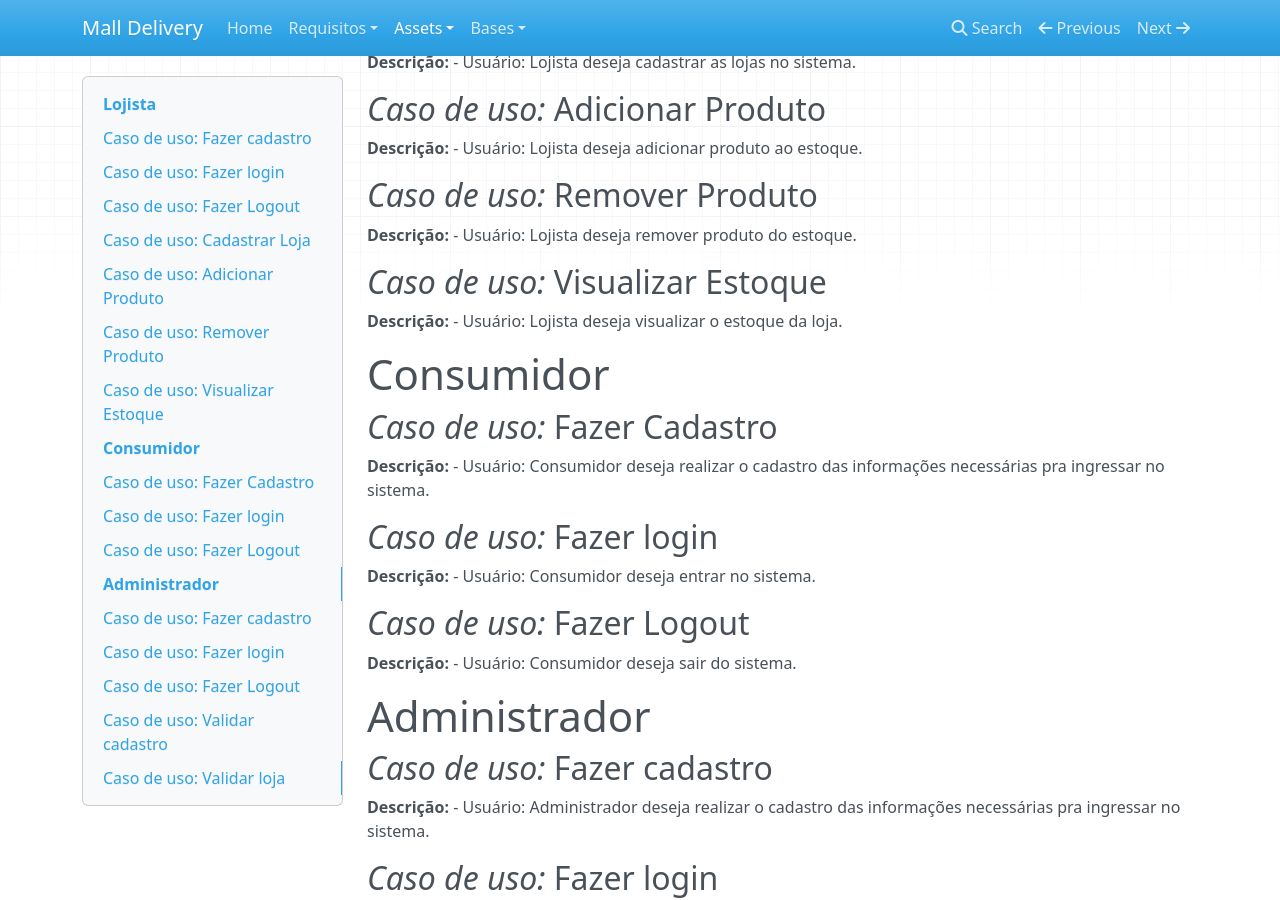
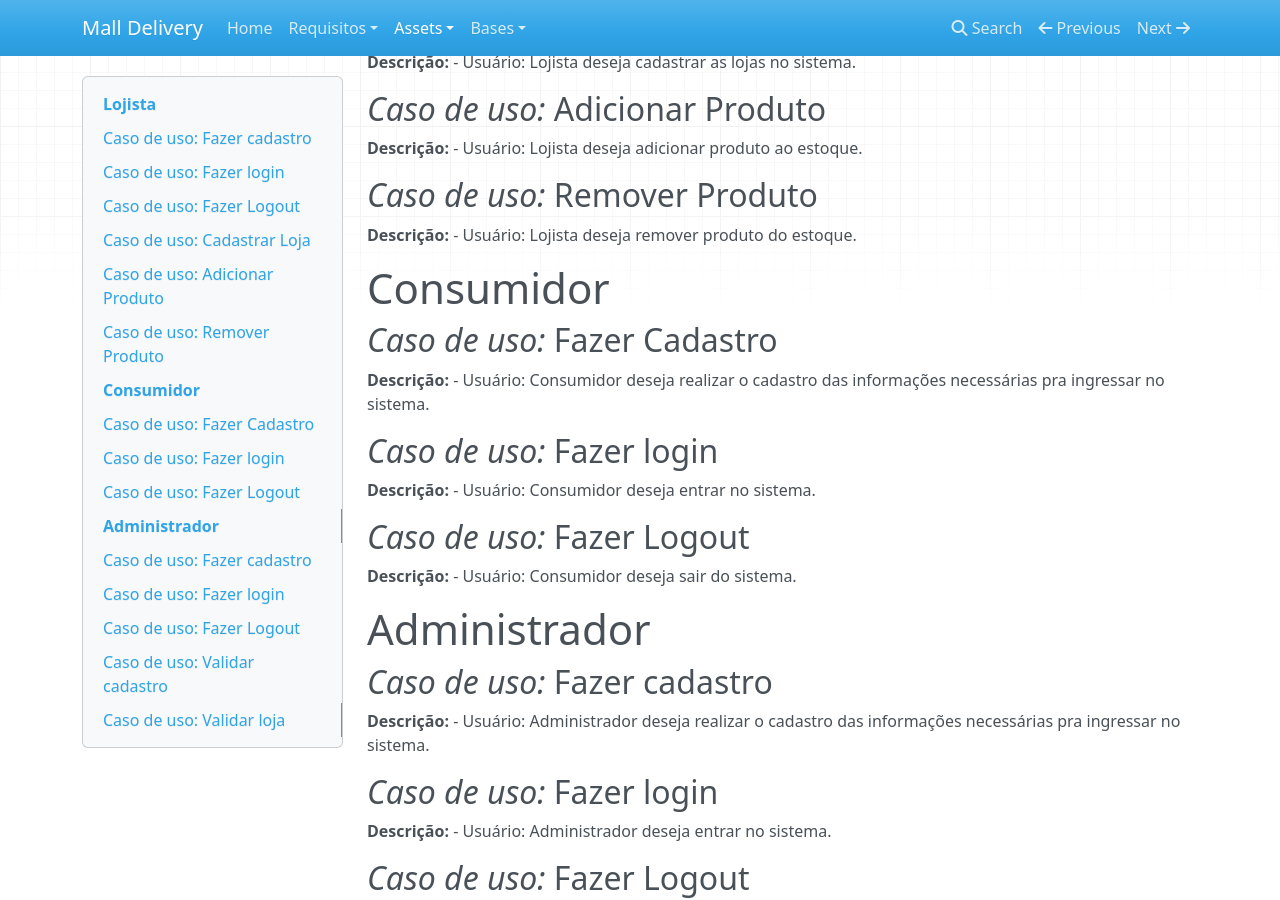
Before and after one commit to BrenoAlcaraz/projeto_mall_delivery, an MkDocs documentation site: the page built from docs/assets/Casos_de_uso_Sistema.md, in a window 1280 px wide and 900 px high, scrolled down 390 px. Built offline with MkDocs 1.6.1, drawn with Linux system fonts in a browser that asks for light colours; nearby versions of some CDN libraries.

Commit message:
Update Casos_de_uso_Sistema.md

```diff
--- a/docs/assets/Casos_de_uso_Sistema.md
+++ b/docs/assets/Casos_de_uso_Sistema.md
@@ -29,9 +29,6 @@
 **Descrição:**
 - Usuário: Lojista deseja remover produto do estoque.
 
-## **_Caso de uso:_** Visualizar Estoque
-**Descrição:**
-- Usuário: Lojista deseja visualizar o estoque da loja.
 # Consumidor
 
 ## **_Caso de uso:_** Fazer Cadastro
```
